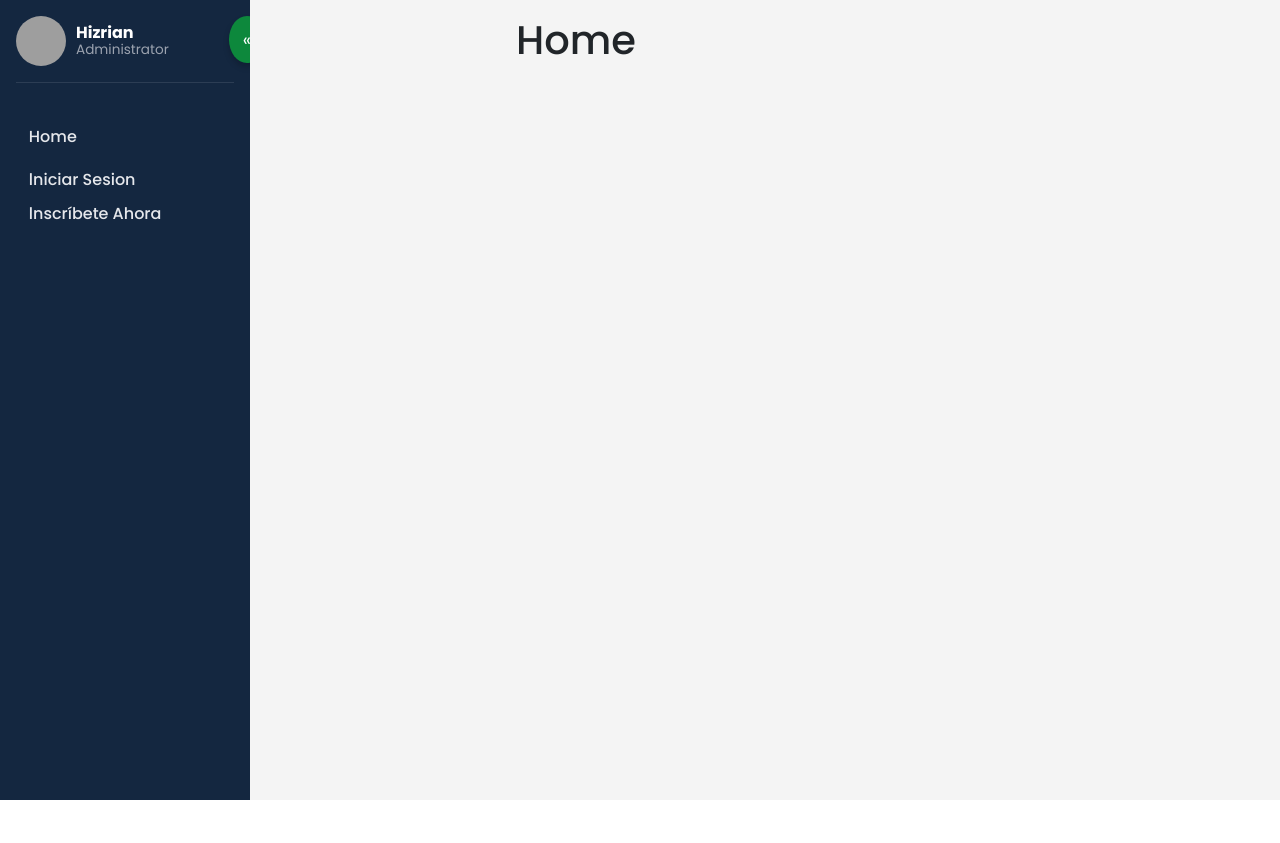
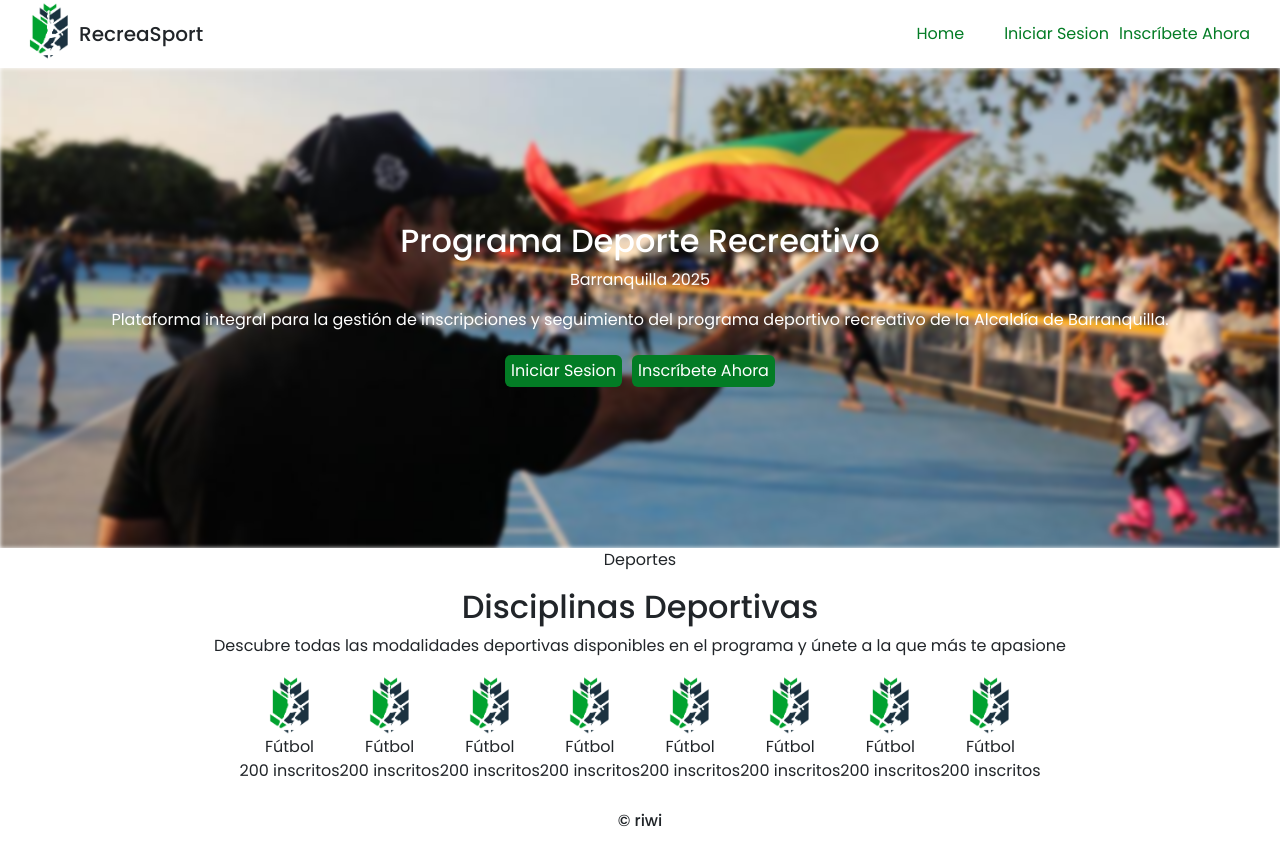
Before and after one commit to GabrielaCamachoA/RecreaSport, a website built with Vite: page front/index.html in a window 1280 px wide. Before the commit the page ends 800 px from the top, so only its background shows below. Built offline with nearby package versions, Linux system fonts and the light colour scheme; grey boxes are pictures that could not be loaded; files whose address does not match are found by name.

Commit message:
update files

```diff
--- a/back/server/data/Users.csv
+++ b/back/server/data/Users.csv
@@ -1,5 +1,5 @@
 id_user,name,surname,at_birthday,phone,id_document_type,number_id,id_gender,id_demographic,id_rol
-1,Juan,Pérez,1990-05-15,3101234567,1,1010123456,1,1,3
+1,Juan,Pérez,1990-05-15,3101234567,1,1010123456,1,1,1
 2,María,Gómez,1985-11-20,3112345678,2,2020345678,2,2,3
 3,Carlos,Rodríguez,1992-03-10,3123456789,1,1010234567,1,3,3
 4,Ana,López,1995-07-25,3134567890,1,1010345678,2,4,3
--- a/front/assets/aside.html
+++ b/front/assets/header.html
@@ -1,22 +1,9 @@
-<aside id="sidebar">
-  <button id="toggleAsideBtn" class="toggle-btn">«</button>
-
-  <div class="aside-content">
-    <!-- Perfil -->
-    <div class="aside-profile">
-      <img
-        src="https://static.vecteezy.com/system/resources/previews/009/292/244/non_2x/default-avatar-icon-of-social-media-user-vector.jpg"
-        alt="User"
-        class="profile-img"
-      />
-      <div class="profile-info">
-        <h2 class="profile-name">Hizrian</h2>
-        <p class="profile-role">Administrator</p>
-      </div>
+<header class="header">
+    <div class="logo">
+      <img src="../public/images/RecreasportLOGO.png" alt="logo-RecreaSport" class="img-fluid">
+      <h1 class="h5 mb-0 text-center align-content-center">RecreaSport</h1>
     </div>
-
-    <!-- Menú -->
-    <ul class="aside-menu">
+    <ul class="header-menu">
       <li>
         <a href="/" data-link> Home </a>
       </li>
@@ -43,7 +30,4 @@
       <li>
         <a href="/" id="btnLogout"> Cerrar sesion </a>
       </li>
-
-    </ul>
-  </div>
-</aside>
+  </header>
--- a/front/index.html
+++ b/front/index.html
@@ -30,16 +30,14 @@
       href="./public/images/RecreasportLOGO.png"
       type="image/x-icon"
     />
-    <title>recrea-sports</title>
+    <title>RecreaSport</title>
   </head>
   <body>
     <div class="general-container">
-      <!-- Aside fijo -->
-      <div data-include="assets/aside.html"></div>
+       <div data-include="assets/header.html"></div>
 
       <!-- Main: Header + App + Footer -->
       <div class="main-container">
-        <div data-include="assets/header.html"></div>
         <main class="content" id="app"></main>
         <div data-include="assets/footer.html"></div>
       </div>
--- a/front/src/views/home.js
+++ b/front/src/views/home.js
@@ -1,3 +1,60 @@
 export default function Home() {
-  return `<h1 class="h1">Home</h1>`;
+  return `
+  <section class="section-bg">
+    <h2>Programa Deporte Recreativo </h2>
+    <p>Barranquilla 2025</p>
+    <p>Plataforma integral para la gestión de inscripciones y seguimiento del programa deportivo recreativo de la Alcaldía de Barranquilla.</p>
+     <div class="btn">
+      <a href="/login" data-link id="btnLogin"> lniciar Sesion </a>
+      <a href="/register" data-link id="btnRegister"> lnscríbete Ahora </a>
+    </div>
+  </section>
+  <section class="section-deports">
+    <p>Deportes </p>
+    <h2>Disciplinas Deportivas</h2>
+    <p>Descubre todas las modalidades deportivas disponibles en el programa y únete a la que más te apasione</p>
+     <div class="cards">
+      <div class="tarjet">
+       <img src="../public/images/RecreasportLOGO.png" alt="logo-RecreaSport" class="img-fluid">
+       <pan>Fútbol</pan>
+       <p>200 inscritos</p>
+      </div>
+      <div class="tarjet">
+       <img src="../public/images/RecreasportLOGO.png" alt="logo-RecreaSport" class="img-fluid">
+       <pan>Fútbol</pan>
+       <p>200 inscritos</p>
+      </div>
+      <div class="tarjet">
+       <img src="../public/images/RecreasportLOGO.png" alt="logo-RecreaSport" class="img-fluid">
+       <pan>Fútbol</pan>
+       <p>200 inscritos</p>
+      </div>
+      <div class="tarjet">
+       <img src="../public/images/RecreasportLOGO.png" alt="logo-RecreaSport" class="img-fluid">
+       <pan>Fútbol</pan>
+       <p>200 inscritos</p>
+      </div>
+      <div class="tarjet">
+       <img src="../public/images/RecreasportLOGO.png" alt="logo-RecreaSport" class="img-fluid">
+       <pan>Fútbol</pan>
+       <p>200 inscritos</p>
+      </div>
+      <div class="tarjet">
+       <img src="../public/images/RecreasportLOGO.png" alt="logo-RecreaSport" class="img-fluid">
+       <pan>Fútbol</pan>
+       <p>200 inscritos</p>
+      </div>
+      <div class="tarjet">
+       <img src="../public/images/RecreasportLOGO.png" alt="logo-RecreaSport" class="img-fluid">
+       <pan>Fútbol</pan>
+       <p>200 inscritos</p>
+      </div>
+      <div class="tarjet">
+       <img src="../public/images/RecreasportLOGO.png" alt="logo-RecreaSport" class="img-fluid">
+       <pan>Fútbol</pan>
+       <p>200 inscritos</p>
+      </div>
+    </div>
+  </section>
+  `;
 }
--- a/front/src/views/login.js
+++ b/front/src/views/login.js
@@ -2,7 +2,7 @@ export default function login() {
   return`
      <form id="login-form">
     <div class="text-center mb-4">
-        <img src="../logo.png" alt="RecreaSport Logo" class="img-fluid" style="max-height: 100px;">
+        <img src="../../../public/images/RecreasportLOGO.png" alt="RecreaSport Logo" class="img-fluid" style="max-height: 100px;">
     </div>
 
     <h2 class="text-center mb-4">Login</h2>
--- a/front/src/views/register.js
+++ b/front/src/views/register.js
@@ -1,6 +1,6 @@
 export default function Register() {
   return `
- <div class="container">
+ <div class="container-register">
         <h2>Únete al programa RecreaSport 2025</h2>
           <form id="registroForm" class="registerFrom">
   <!-- Paso 1 -->
--- a/front/src/views/styles/main.css
+++ b/front/src/views/styles/main.css
@@ -10,205 +10,104 @@
     margin: 0;
     padding: 0;
     box-sizing: border-box;
-    font-family: "Poppins", sans-serif
-}
-.general-container {
-  display: grid;
-  grid-template-columns: 250px 1fr; /* aside fijo de 250px */
-  height: 100vh;
-  transition: grid-template-columns 0.3s ease;
+    font-family: "Poppins", sans-serif;
+    list-style: none;
 }
 
-/* Estado colapsado */
-.general-container.collapsed {
-  grid-template-columns: 30px 1fr; /* aside reducido */
-}
-
-/* ============================
-   ASIDE
-   ============================ */
-#sidebar {
-  height: 100vh;
-  background: #142740 ; /* azul oscuro elegante */
-  color: white;
-  padding: 1rem;
-  position: relative;
-  overflow: hidden; /* oculta contenido al colapsar */
-  transition: all 0.3s ease;
-}
-
-/* Ocultar contenido interno al colapsar */
-.general-container.collapsed #sidebar .aside-content {
-  display: none;
-}
-
-/* ============================
-   BOTÓN TOGGLE
-   ============================ */
-.toggle-btn {
-  position: absolute;
-  top: 1rem;
-  right: -15px; /* sobresale hacia el main */
-  background: #0d883c;
-  border: none;
-  color: white;
-  padding: 10px 14px;
-  border-radius: 50%;
-  cursor: pointer;
-  font-size: 18px;
-  transition: background 0.3s ease;
-  z-index: 1000;
-  box-shadow: 0 4px 6px rgba(0, 0, 0, 0.2);
-}
-
-.toggle-btn:hover {
-  background: #074e23;
-}
-
-/* Perfil */
-.aside-profile {
-  display: flex;
-  align-items: center;
-  gap: 10px;
-  margin-bottom: 2rem;
-  padding-bottom: 1rem;
-  border-bottom: 1px solid rgba(255, 255, 255, 0.1);
-}
-
-.profile-img {
-  width: 50px;
-  height: 50px;
-  border-radius: 50%;
-  object-fit: cover;
-}
-
-.profile-info {
-  line-height: 1.2;
-}
-
-.profile-name {
-  font-size: 1rem;
-  font-weight: bold;
-  margin: 0;
-}
-
-.profile-role {
-  font-size: 0.85rem;
-  color: #9ca3af; /* gris claro */
-  margin: 0;
-}
-
-/* Menú */
-.aside-menu {
-  list-style: none;
-  padding: 0;
-  margin: 0;
-}
-
-.aside-menu li {
-  margin: 0.6rem 0;
-}
-
-.aside-menu a {
-  display: flex;
-  align-items: center;
-  justify-content: space-between;
-  text-decoration: none;
-  padding: 0.6rem 0.8rem;
-  border-radius: 8px;
-  color: #e5e7eb;
-  font-weight: 500;
-  transition: background 0.3s;
-}
-
-.aside-menu a:hover {
-  background: rgba(255, 255, 255, 0.1);
-}
-
-.icon {
-  margin-right: 10px;
-  font-size: 1.2rem;
-}
-
-/* Badge */
-.badge {
-  background: #3b82f6;
-  color: white;
-  font-size: 0.75rem;
-  font-weight: bold;
-  padding: 2px 8px;
-  border-radius: 20px;
-}
-
-.badge.green {
-  background: #22c55e;
-}
-.badge.red {
-  background: #ef4444;
-}
-
-/* Footer con botón */
-.aside-footer {
-  margin-top: auto;
-  padding-top: 1rem;
-  border-top: 1px solid rgba(255, 255, 255, 0.1);
-}
-
-.aside-upgrade {
-  width: 100%;
-  padding: 0.6rem;
-  border: none;
-  border-radius: 8px;
-  background: #3b82f6;
-  color: white;
-  font-weight: bold;
-  cursor: pointer;
-  transition: background 0.3s;
-}
-
-.aside-upgrade:hover {
-  background: #2563eb;
-}
-
-/* ============================
-   MAIN-CONTAINER
-   ============================ */
-.main-container {
-  display: grid;
-  grid-template-rows: auto 1fr auto; /* header - contenido - footer */
-  height: 100vh;
-  overflow: hidden;
-  background-color: #f4f4f4;
-}
-
-/* NUEVA REGLA PARA EL HEADER */
-.container-fluid {
-  border-bottom: 2px solid #ccc;
-}
 
 /* HEADER */
 .header {
-  padding: 0.5rem 1rem;
+  padding: 0 20px;
+  display: flex;
+  justify-content: space-between;
+  align-items: center;
+}
+.header .header-menu{
+  display: flex;
+  align-items: center;
+  justify-content: center;
+  gap: 10px;
+  margin: 0;
+}
+.header .logo img {
+  height: 60px;
+  margin-bottom: 0.5rem;
+}
+.header .logo{
+  display: flex;
+  align-items: center;
+}
+.header ul li a{
+    text-decoration: none;
+    color: #037c25;
 }
 
-.header .logo img {
-  height: 70px;
-  margin-bottom: 0.5rem;
+/* section 1*/
+.section-bg {
+  position: relative;
+  height: 60vh;
+  display: flex;
+  flex-direction: column;
+  justify-content: center;
+  align-items: center;
+  color: white; /* el texto resalta sobre el fondo */
+  text-align: center;
+  overflow: hidden;
 }
 
-.header a.nav-link {
-  color: #000;
-  font-weight: 500;
-  transition: color 0.2s ease-in-out;
+.section-bg::before {
+  content: "";
+  position: absolute;
+  top: 0;
+  left: 0;
+  width: 100%;
+  height: 100%;
+  background-image: url(../../../public/images/bg_alcaldia.jpeg);
+  background-repeat: no-repeat;
+  background-size: cover;
+  background-position: center;
+  filter: blur(2px);   /* ajusta el nivel de desenfoque */
+  z-index: 0;
 }
 
-.header a.nav-link:hover {
+.section-bg * {
+  position: relative;
+  z-index: 1; /* mantiene el texto nítido encima */
+}
+.section-bg .btn{
+  display: flex;
+  gap: 10px;
+}
+.section-bg .btn a{
+  text-decoration: none;
   color: #fff;
-  text-decoration: underline;
+  background-color: #037c25;
+  padding: 4px 6px;
+  border-radius: 6px;
 }
 
-/* CONTENIDO CENTRAL */
-.content {
-  padding: 1rem;
-  overflow-y: auto;
+/* section 2*/
+.section-deports{
+  display: flex;
+  flex-direction: column;
+  align-items: center;
 }
+.cards{
+  display: flex;
+  flex-wrap: wrap;
+  min-width: 600px;
+}
+.tarjet img{
+width: 60px;
+}
+
+.tarjet{
+  display: flex;
+  flex-direction: column;
+  align-items: center;
+}
+/* FOOTER */
+.footer {
+  text-align: center;
+  padding: 0.5rem;
+}
--- a/front/src/views/styles/register.css
+++ b/front/src/views/styles/register.css
@@ -13,7 +13,7 @@
     justify-content: center;
     gap: 10px;
 }
-.container{
+.container-register{
     box-shadow: 1px 4px 6px 1px gray;
     background-image: url("../../../public/images/bgRegister.jpg");
     background-size: cover;
@@ -29,7 +29,7 @@
 .registerFrom{
     margin-top: 20px;
 }
-.container h2{
+.container-register h2{
 color: #fff;
 text-align: center;
 }
```
Also changed, not shown: front/public/images/bg_alcaldia.jpeg (added).
